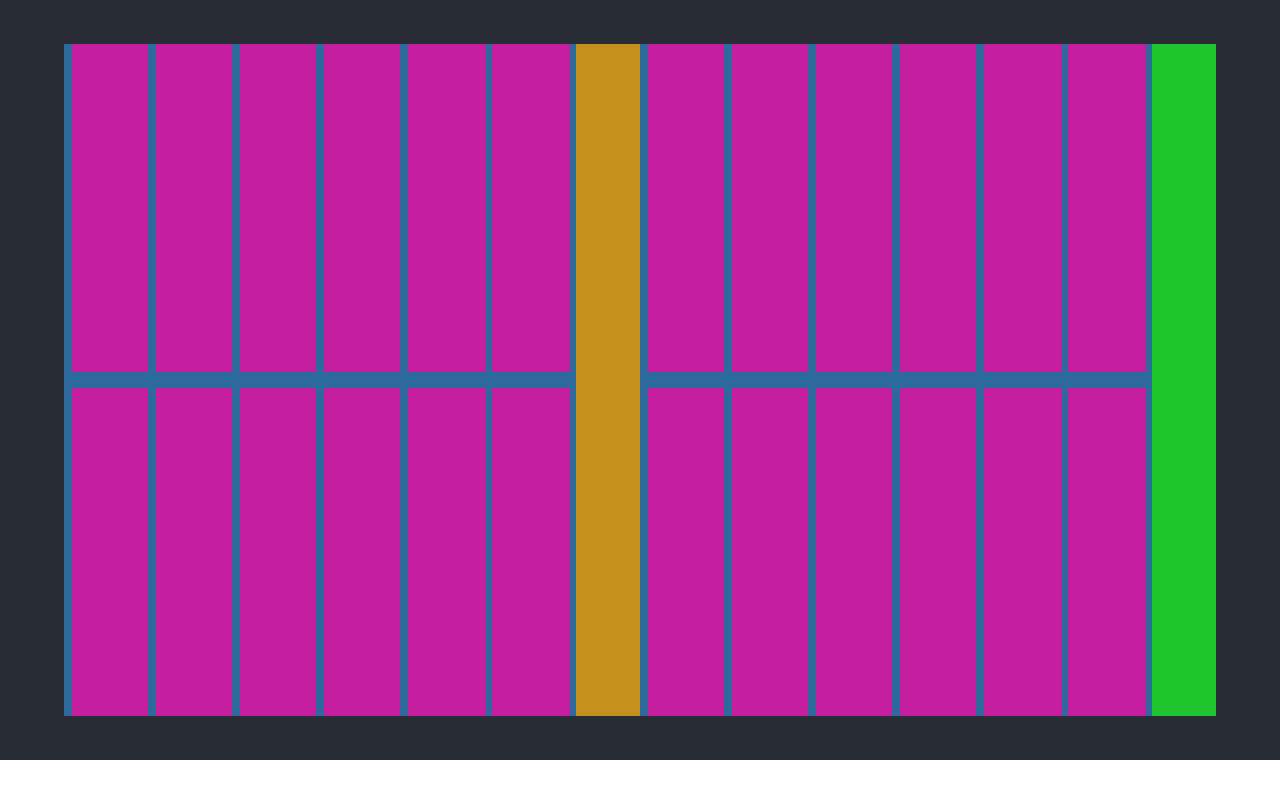
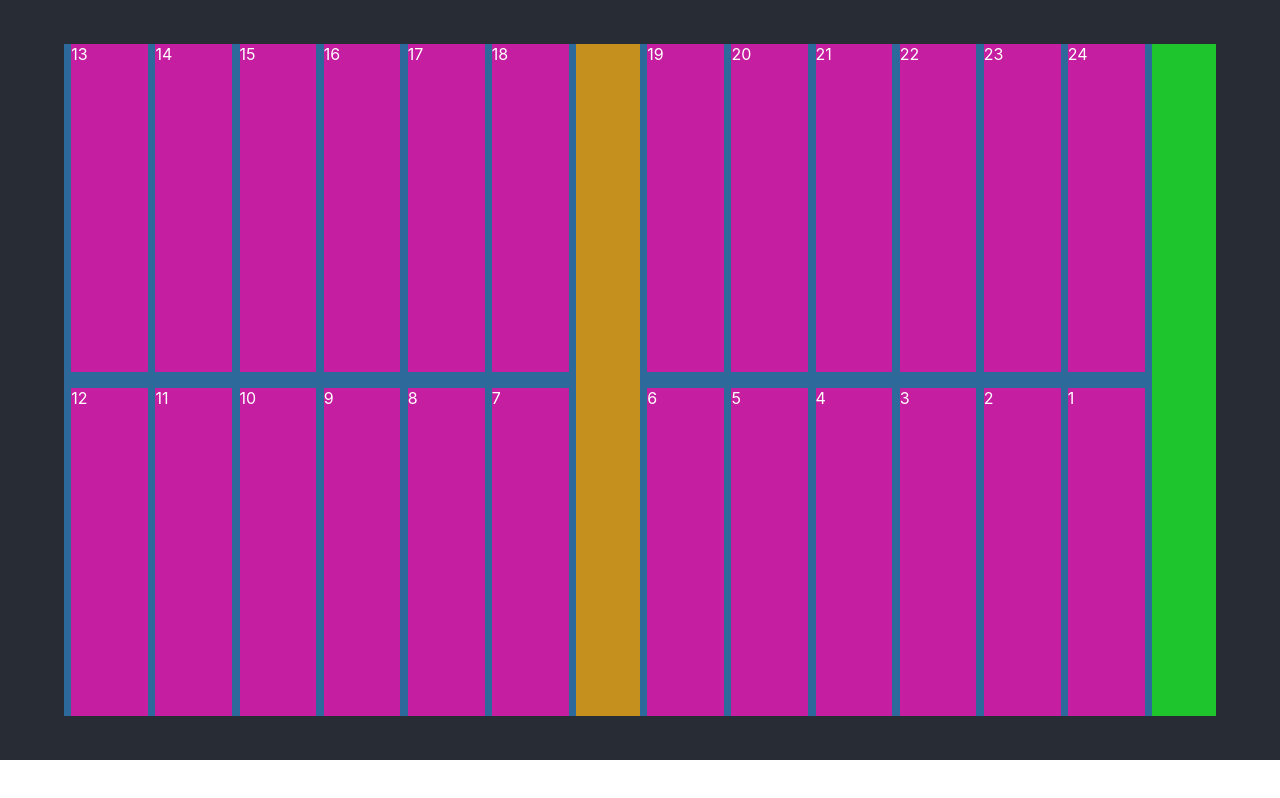
Before and after one commit to sam-swarr/backgammon, a React (Create React App) app: page / in a window 1280 px wide. Built offline with nearby package versions, Linux system fonts and the light colour scheme.

Commit message:
render points

```diff
--- a/src/BoardPoint.js
+++ b/src/BoardPoint.js
@@ -1,8 +1,16 @@
 import React from "react";
 import PropTypes from "prop-types";
 
+import {COLORS, PLAYERS} from './Constants';
+
 export default class BoardPoint extends React.Component {
   static propTypes = {
+    checkerInfo: PropTypes.shape({
+      player: PropTypes.oneOf(Object.values(PLAYERS)),
+      count: PropTypes.number
+    }),
+    playerColor: PropTypes.oneOf(Object.values(COLORS)),
+    playerID: PropTypes.oneOf([PLAYERS.ONE, PLAYERS.TWO]),
     pointNumber: PropTypes.number,
   };
 
@@ -13,7 +21,7 @@ export default class BoardPoint extends React.Component {
   render() {
     return (
       <div className="Point-wrapper">
-
+        {this.props.pointNumber + 1}
       </div>
     );
   }
--- a/src/Constants.js
+++ b/src/Constants.js
@@ -1,7 +1,7 @@
 export const PLAYERS = {
   ONE: 'ONE',
   TWO: 'TWO',
-  EMPTY: 'EMPTY',
+  NOBODY: 'NOBODY',
 };
 
 export const COLORS = {
@@ -16,30 +16,30 @@ export const MOVEMENT_DIRECTION = {
 
 export const STARTING_BOARD_STATE = [
   {player: PLAYERS.TWO, count: 2},
-  {player: PLAYERS.EMPTY, count: 0},
-  {player: PLAYERS.EMPTY, count: 0},
-  {player: PLAYERS.EMPTY, count: 0},
-  {player: PLAYERS.EMPTY, count: 0},
+  {player: PLAYERS.NOBODY, count: 0},
+  {player: PLAYERS.NOBODY, count: 0},
+  {player: PLAYERS.NOBODY, count: 0},
+  {player: PLAYERS.NOBODY, count: 0},
   {player: PLAYERS.ONE, count: 5},
 
-  {player: PLAYERS.EMPTY, count: 0},
+  {player: PLAYERS.NOBODY, count: 0},
   {player: PLAYERS.ONE, count: 3},
-  {player: PLAYERS.EMPTY, count: 0},
-  {player: PLAYERS.EMPTY, count: 0},
-  {player: PLAYERS.EMPTY, count: 0},
+  {player: PLAYERS.NOBODY, count: 0},
+  {player: PLAYERS.NOBODY, count: 0},
+  {player: PLAYERS.NOBODY, count: 0},
   {player: PLAYERS.TWO, count: 5},
 
   {player: PLAYERS.ONE, count: 5},
-  {player: PLAYERS.EMPTY, count: 0},
-  {player: PLAYERS.EMPTY, count: 0},
-  {player: PLAYERS.EMPTY, count: 0},
+  {player: PLAYERS.NOBODY, count: 0},
+  {player: PLAYERS.NOBODY, count: 0},
+  {player: PLAYERS.NOBODY, count: 0},
   {player: PLAYERS.TWO, count: 3},
-  {player: PLAYERS.EMPTY, count: 0},
+  {player: PLAYERS.NOBODY, count: 0},
 
   {player: PLAYERS.TWO, count: 5},
-  {player: PLAYERS.EMPTY, count: 0},
-  {player: PLAYERS.EMPTY, count: 0},
-  {player: PLAYERS.EMPTY, count: 0},
-  {player: PLAYERS.EMPTY, count: 0},
+  {player: PLAYERS.NOBODY, count: 0},
+  {player: PLAYERS.NOBODY, count: 0},
+  {player: PLAYERS.NOBODY, count: 0},
+  {player: PLAYERS.NOBODY, count: 0},
   {player: PLAYERS.ONE, count: 2},
 ];
--- a/src/GameBoard.js
+++ b/src/GameBoard.js
@@ -18,12 +18,32 @@ export default class GameBoard extends React.Component {
 
   render() {
     const topLeftPoints = [];
+    const bottomLeftPoints = [];
+    const topRightPoints = [];
+    const bottomRightPoints = [];
     if (this.props.playerMovementDirection == MOVEMENT_DIRECTION.COUNTERCLOCKWISE) {
       for (let i = 12; i <= 17; i++) {
         topLeftPoints.push(
           <BoardPoint pointNumber={i} />
         );
       }
+      for (let i = 11; i >= 6; i--) {
+        bottomLeftPoints.push(
+          <BoardPoint pointNumber={i} />
+        );
+      }
+      for (let i = 18; i <= 23; i++) {
+        topRightPoints.push(
+          <BoardPoint pointNumber={i} />
+        );
+      }
+      for (let i = 5; i >= 0; i--) {
+        bottomRightPoints.push(
+          <BoardPoint pointNumber={i} />
+        );
+      }
+    } else {
+
     }
 
     return (
@@ -33,12 +53,7 @@ export default class GameBoard extends React.Component {
             {topLeftPoints}
           </div>
           <div className="Game-board-quadrant bottom">
-            <BoardPoint pointNumber={11} />
-            <BoardPoint pointNumber={10} />
-            <BoardPoint pointNumber={9} />
-            <BoardPoint pointNumber={8} />
-            <BoardPoint pointNumber={7} />
-            <BoardPoint pointNumber={6} />
+            {bottomLeftPoints}
           </div>
         </div>
         <div className="Game-board-bar">
@@ -46,20 +61,10 @@ export default class GameBoard extends React.Component {
         </div>
         <div className="Game-board-half">
           <div className="Game-board-quadrant top">
-            <BoardPoint pointNumber={18} />
-            <BoardPoint pointNumber={19} />
-            <BoardPoint pointNumber={20} />
-            <BoardPoint pointNumber={21} />
-            <BoardPoint pointNumber={22} />
-            <BoardPoint pointNumber={23} />
+            {topRightPoints}
           </div>
           <div className="Game-board-quadrant bottom">
-            <BoardPoint pointNumber={5} />
-            <BoardPoint pointNumber={4} />
-            <BoardPoint pointNumber={3} />
-            <BoardPoint pointNumber={2} />
-            <BoardPoint pointNumber={1} />
-            <BoardPoint pointNumber={0} />
+            {bottomRightPoints}
           </div>
         </div>
         <div className="Game-board-home">
```
